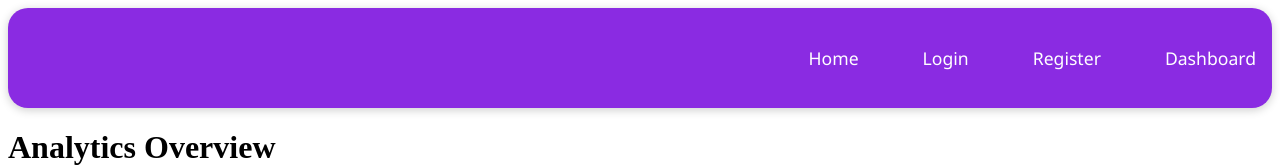
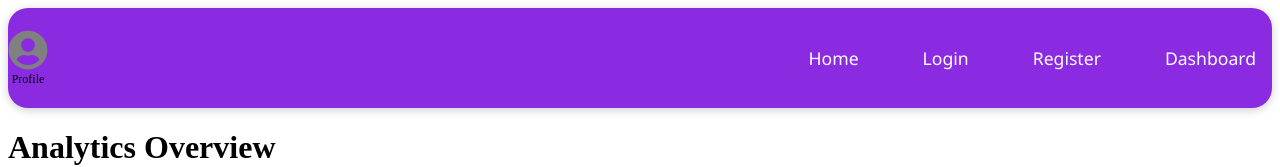
Before and after one commit to Akila-bite/Budgetly, a React (Vite) app: page /analytics in a window 1280 px wide. Shown: the top 167 px of the page. Built offline with nearby package versions, Linux system fonts and the light colour scheme.

Commit message:
profilr page debugging, userType reducer added to redux store

```diff
--- a/package.json
+++ b/package.json
@@ -17,6 +17,7 @@
     "express-async-handler": "^1.2.0",
     "react": "^19.1.0",
     "react-dom": "^19.1.0",
+    "react-icons": "^5.5.0",
     "react-redux": "^9.2.0",
     "react-router-dom": "^7.6.2",
     "react-toastify": "^11.0.5",
--- a/src/App.jsx
+++ b/src/App.jsx
@@ -12,6 +12,7 @@ import Goals from "./pages/Goals";
 import Budget from "./pages/Budget";
 import TransactionList from "./pages/TransactionList";
 import Analytics from "./pages/Analytics";
+import Profile from "./pages/Profile";
 import { ToastContainer } from "react-toastify";
 import "react-toastify/dist/ReactToastify.css";
 
@@ -47,6 +48,7 @@ function AppContent() {
           <Route path="/transactionlist" element={<TransactionList />} />
           <Route path="/goals" element={<Goals />} />
          <Route path="/analytics" element={<Analytics />} />
+         <Route path="/profile" element={<Profile />} />
         </Routes>
       </main>
 
--- a/src/components/Header.jsx
+++ b/src/components/Header.jsx
@@ -1,14 +1,24 @@
 import React from "react";
 import { Link } from "react-router-dom";
+import ProfileIcon from "./ProfileIcon";
+import { useSelector } from "react-redux";
 import "./header.css";
 
 export default function Header() {
+   const { isLoggedIn, user } = useSelector((state) => state.auth);
 
 
   return (
     <header className="header">
+          <ProfileIcon
+        isLoggedIn={isLoggedIn}
+        username={user?.fullName || "User"}
+        avatarUrl={user?.avatarUrl}
+      />
 
     <nav className="navbar">
+
+
       <ul className= "nav-links">
         <li className="nav-item">
           <Link className="nav-link" to="/">Home</Link>
--- /dev/null
+++ b/src/components/ProfileIcon.css
@@ -0,0 +1,28 @@
+/* ProfileIcon.css */
+
+.profile-icon-link {
+  display: flex;
+  flex-direction: column;
+  align-items: center;
+  text-decoration: none;
+  color: inherit;
+  margin-right: auto; /* push it to far left in navbar */
+}
+
+.profile-avatar,
+.profile-placeholder-icon {
+  width: 40px;
+  height: 40px;
+  border-radius: 50%;
+  object-fit: cover;
+}
+
+.profile-placeholder-icon {
+  font-size: 40px;
+  color: gray;
+}
+
+.profile-name {
+  font-size: 0.75rem;
+  margin-top: 2px;
+}
--- /dev/null
+++ b/src/components/ProfileIcon.jsx
@@ -0,0 +1,27 @@
+// src/components/ProfileIcon.jsx
+
+import React from "react";
+import { Link } from "react-router-dom";
+import { FaUserCircle } from "react-icons/fa"; // default icon
+import "./ProfileIcon.css"; // for styling
+
+const ProfileIcon = ({ isLoggedIn, username, avatarUrl }) => {
+  return (
+    <Link to="/profile" className="profile-icon-link">
+      {isLoggedIn ? (
+        <img
+          src={avatarUrl || "/default-avatar.png"} // fallback if no uploaded image
+          alt="User Avatar"
+          className="profile-avatar"
+        />
+      ) : (
+        <FaUserCircle className="profile-placeholder-icon" />
+      )}
+      <span className="profile-name">
+        {isLoggedIn ? username : "Profile"}
+      </span>
+    </Link>
+  );
+};
+
+export default ProfileIcon;
--- a/src/pages/Profile.jsx
+++ b/src/pages/Profile.jsx
@@ -2,7 +2,7 @@ import React, { useState, useEffect, useContext } from "react";
 import axios from "axios";
 import { useSelector, useDispatch } from "react-redux";
 import { ThemeContext } from "../context/ThemeContext";
-import { setUserType, setBudgetingStyle } from "../redux/slices/userPreferencesSlice";
+import { setUserType, setBudgetingStyle } from "../redux/userPreferencesSlice";
 import { USER_TYPES, BUDGETING_STYLES } from "../constants/userOptions";
 import { toast } from "react-toastify";
 import "./Profile.css";
@@ -10,7 +10,11 @@ import "./Profile.css";
 const Profile = () => {
   const { theme, toggleTheme } = useContext(ThemeContext);
   const dispatch = useDispatch();
-  const { userType, budgetingStyle } = useSelector((state) => state.userPreferences);
+
+  // ✅ FIX: Avoid selector re-evaluation warning
+  const user = useSelector((state) => state.user || {});
+  const userType = user.userType || "";
+  const budgetingStyle = user.budgetingStyle || "";
 
   const [userData, setUserData] = useState({
     fullName: "",
@@ -19,9 +23,10 @@ const Profile = () => {
     currency: "ZAR",
   });
 
-  const [originalData, setOriginalData] = useState(null); // for canceling edits
+  const [originalData, setOriginalData] = useState(null);
   const [password, setPassword] = useState("");
-  const [editMode, setEditMode] = useState(false); // toggle for edit view
+  const [editMode, setEditMode] = useState(false);
+  const [loading, setLoading] = useState(true); // ✅ loader state
 
   useEffect(() => {
     const fetchUserProfile = async () => {
@@ -33,9 +38,11 @@ const Profile = () => {
           incomeBracket: res.data.incomeBracket || "",
           currency: res.data.currency || "ZAR",
         });
-        setOriginalData(res.data); // store for cancel reset
+        setOriginalData(res.data);
       } catch (err) {
         toast.error("Failed to load profile info.");
+      } finally {
+        setLoading(false);
       }
     };
 
@@ -46,15 +53,15 @@ const Profile = () => {
     try {
       await axios.put("/api/users/update", userData);
       toast.success("Profile updated successfully!");
-      setOriginalData(userData); // update saved copy
-      setEditMode(false); // exit edit mode
+      setOriginalData(userData);
+      setEditMode(false);
     } catch (error) {
       toast.error("Update failed.");
     }
   };
 
   const handleCancel = () => {
-    setUserData(originalData); // revert to original
+    setUserData(originalData);
     setEditMode(false);
     toast.info("Changes canceled.");
   };
@@ -68,6 +75,8 @@ const Profile = () => {
       toast.error("Password change failed.");
     }
   };
+
+  if (loading) return <p className="profile-loading">Loading profile...</p>;
 
   return (
     <div className={`profile-container ${theme}`}>
@@ -105,17 +114,25 @@ const Profile = () => {
         readOnly={!editMode}
       />
 
+      {/* ✅ Wrap password input in a form */}
+      <form
+        onSubmit={(e) => {
+          e.preventDefault();
+          handlePasswordChange();
+        }}
+      >
         <label className="profile-label">Change Password</label>
         <input
           type="password"
-        value={password}
+          value={password || ""} // ✅ Ensure controlled input
           onChange={(e) => setPassword(e.target.value)}
           className="profile-input"
           placeholder="Enter new password"
         />
-      <button onClick={handlePasswordChange} className="profile-button secondary">
+        <button type="submit" className="profile-button secondary">
           Change Password
         </button>
+      </form>
 
       <label className="profile-label">Income Bracket</label>
       <input
--- a/src/redux/store.js
+++ b/src/redux/store.js
@@ -5,6 +5,7 @@ import transactionReducer from './transactionSlice';
 import goalsReducer from './goalSlice';
 import budgetReducer from './budgetSlice';
 import categoryReducer from './categorySlice';
+import userPreferencesReducer from './userPreferencesSlice';
 
 export const store = configureStore({
   reducer: {
@@ -13,5 +14,6 @@ export const store = configureStore({
     goals: goalsReducer,
     budget: budgetReducer,
     categories: categoryReducer,
+     user: userPreferencesReducer,
   },
 });
```
Also changed, not shown: 1 other file (tests, documents, lock files or other folders). Lines whose indentation alone changed are shown as unchanged.
